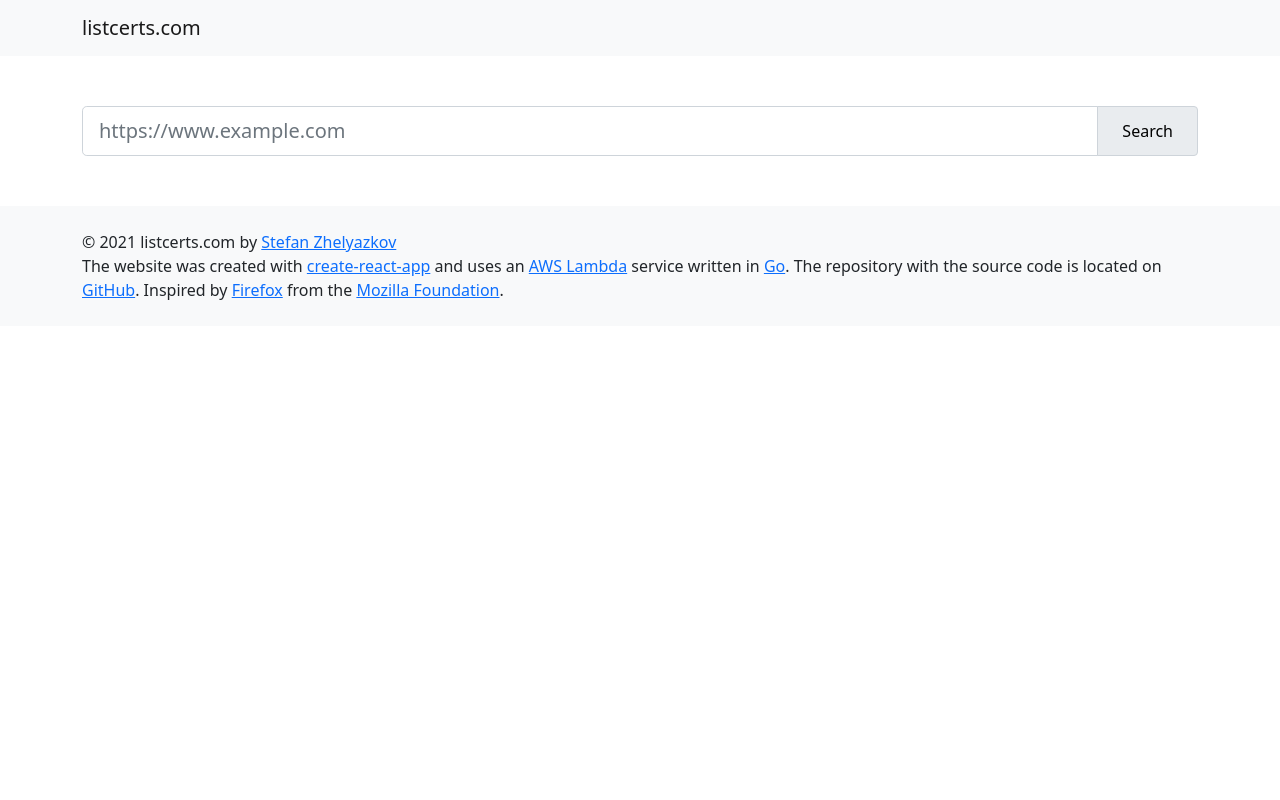
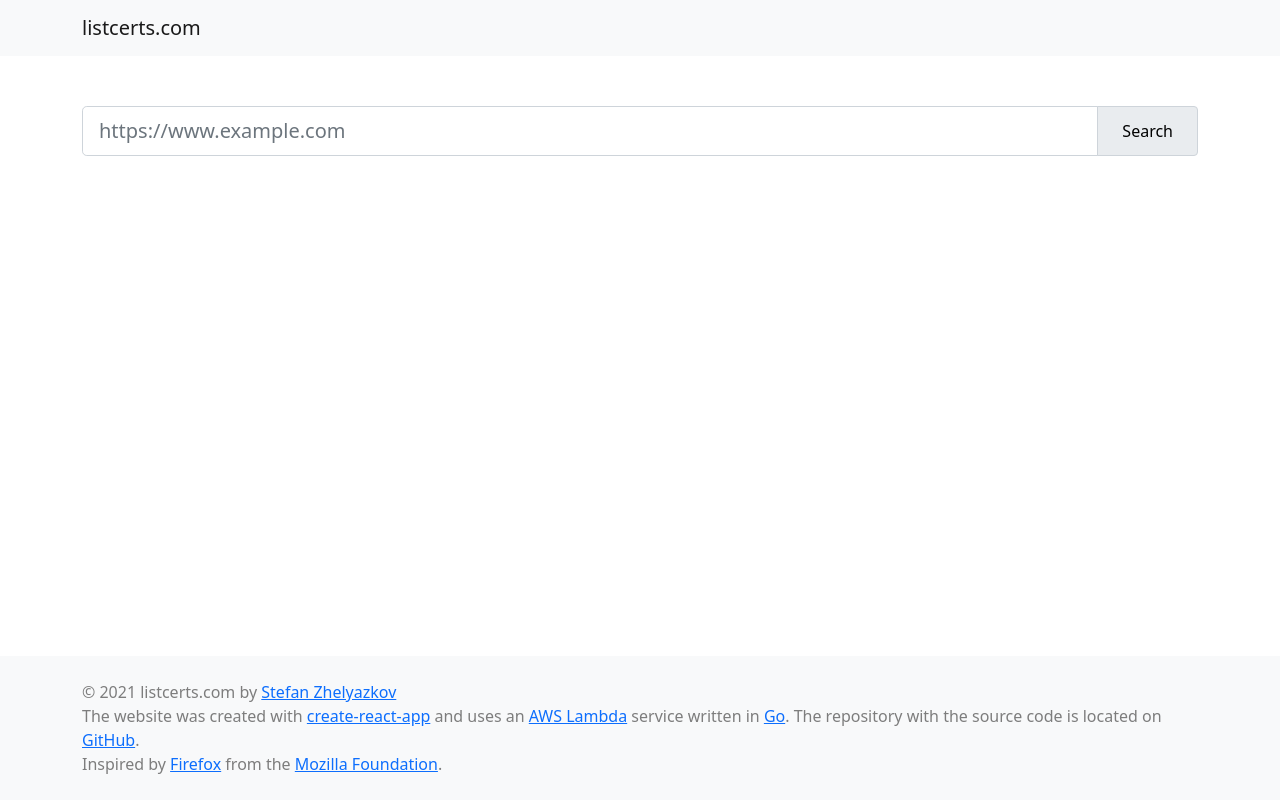
Before and after one commit to stefan-zh/listcerts.com, a React (Create React App) app: page / in a window 1280 px wide. Built offline with nearby package versions, Linux system fonts and the light colour scheme.

Commit message:
Using flex-box to position footer at bottom of page

```diff
--- a/src/App.css
+++ b/src/App.css
@@ -1,3 +1,13 @@
+.flex-box {
+    display: flex;
+    flex-direction: column;
+    min-height: 100vh;
+}
+
+.content {
+    flex: 1 0 auto;
+}
+
 .search {
     margin: 50px 0;
 }
@@ -23,4 +33,6 @@
 
 .footer span {
     display: block;
+    color: #7d7d7d;
+    font-weight: 300;
 }
--- a/src/App.tsx
+++ b/src/App.tsx
@@ -44,13 +44,13 @@ export const App = () => {
   }
 
   return (
-    <>
+    <div className="flex-box">
       <Navbar bg="light">
         <Container>
           <Navbar.Brand href="#" onClick={reset}>listcerts.com</Navbar.Brand>
         </Container>
       </Navbar>
-      <Container>
+      <Container className="content">
         <Form onSubmit={onSubmit}>
           <InputGroup className="search">
             <Form.Control size="lg" type="text" onChange={onInput} placeholder="https://www.example.com" value={url}/>
@@ -90,11 +90,12 @@ export const App = () => {
             uses an <a href="https://aws.amazon.com/lambda/" target="_blank" rel="noreferrer">AWS Lambda</a> service
             written in <a href="https://golang.org/" target="_blank" rel="noreferrer">Go</a>. The repository with
             the source code is located on <a href="https://github.com/stefan-zh/listcerts.com" target="_blank" rel="noreferrer">GitHub</a>.
-            Inspired by <a href="https://www.mozilla.org/en-US/firefox/" target="_blank" rel="noreferrer">Firefox</a> from
+          </span>
+          <span>Inspired by <a href="https://www.mozilla.org/en-US/firefox/" target="_blank" rel="noreferrer">Firefox</a> from
             the <a href="https://foundation.mozilla.org/" target="_blank" rel="noreferrer">Mozilla Foundation</a>.
           </span>
         </Container>
       </div>
-    </>
+    </div>
   );
 };
```
